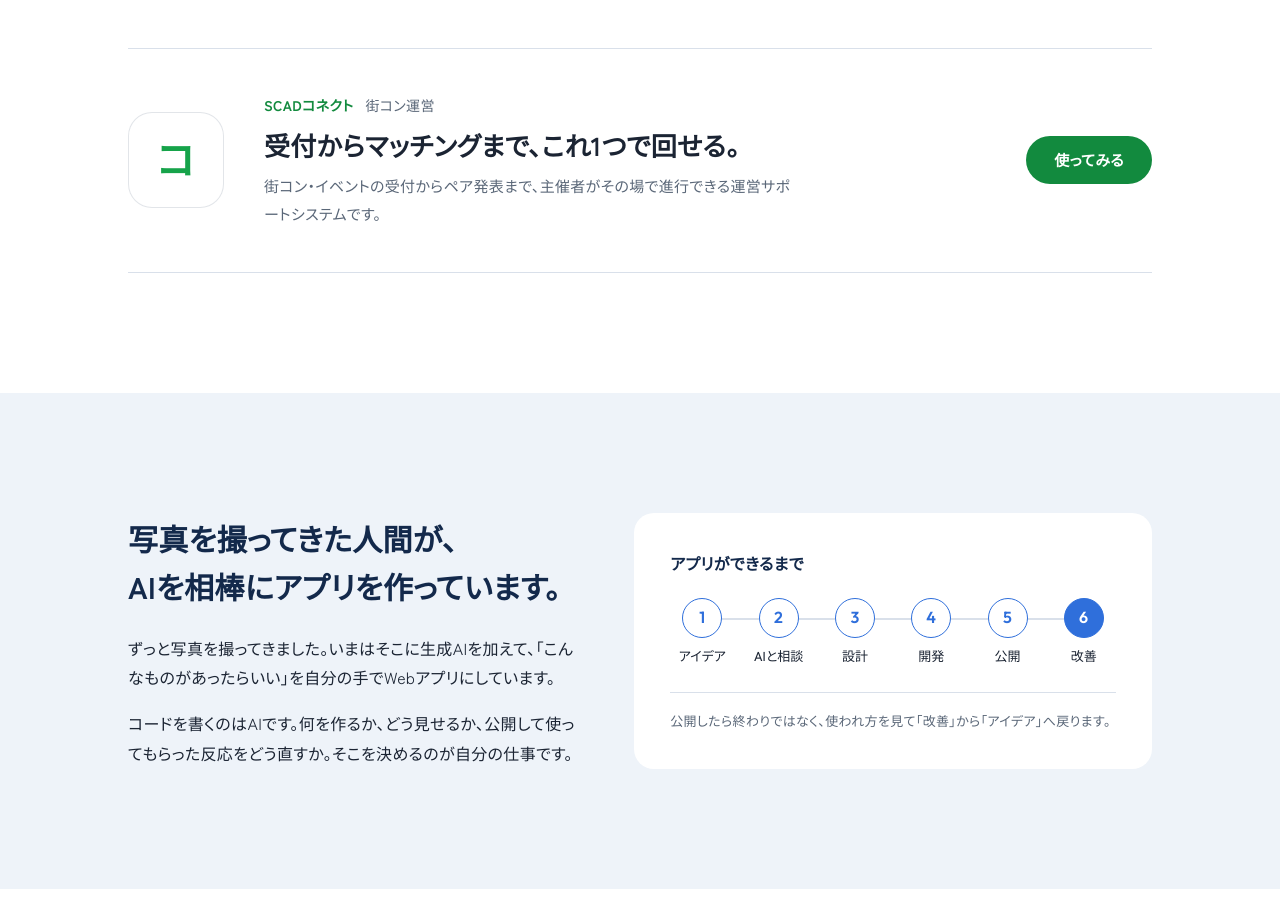
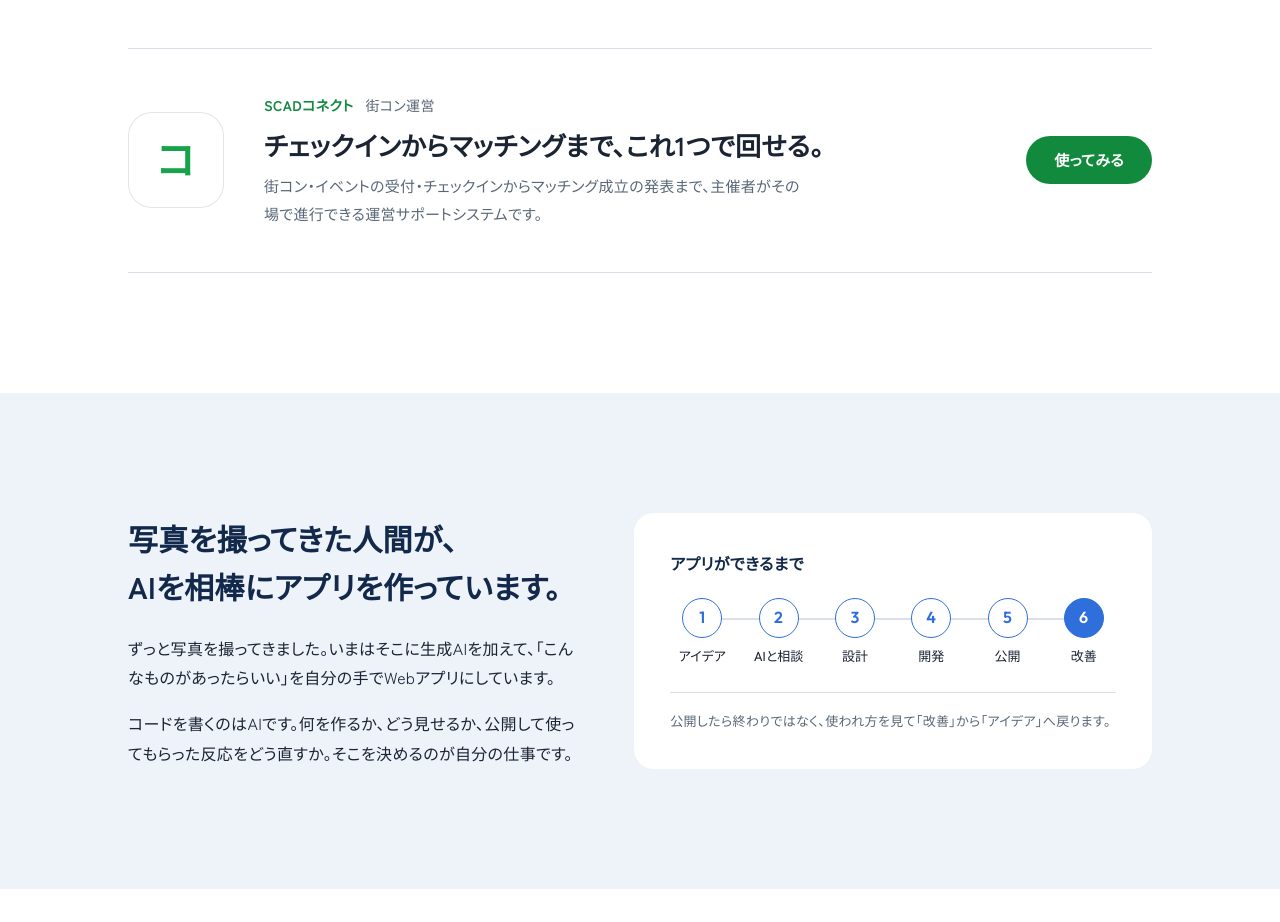
Before and after one commit to motionimagingjp/scad-ai-lab, a Next.js app: page / in a window 1280 px wide. Shown: the part 1669-2591 px from the top of the page. Built offline with nearby package versions, Linux system fonts and the light colour scheme.

Commit message:
SCADコネクトの紹介文にチェックインを明記
Co-Authored-By: Claude Sonnet 5 <noreply@anthropic.com>
Claude-Session: https://claude.ai/code/session_01CjcPpDFeAq2ZJ4bUXto8pL

```diff
--- a/app/site.config.js
+++ b/app/site.config.js
@@ -65,9 +65,9 @@ export const site = {
       name: "SCADコネクト",
       nameEn: "SCAD CONNECT",
       category: "街コン運営",
-      summary: "受付からマッチングまで、これ1つで回せる。",
+      summary: "チェックインからマッチングまで、これ1つで回せる。",
       description:
-        "街コン・イベントの受付からペア発表まで、主催者がその場で進行できる運営サポートシステムです。",
+        "街コン・イベントの受付・チェックインからマッチング成立の発表まで、主催者がその場で進行できる運営サポートシステムです。",
       badge: "",
       url: `https://scad-partyconnect.vercel.app/?${UTM}`,
       mark: "コ",
```
